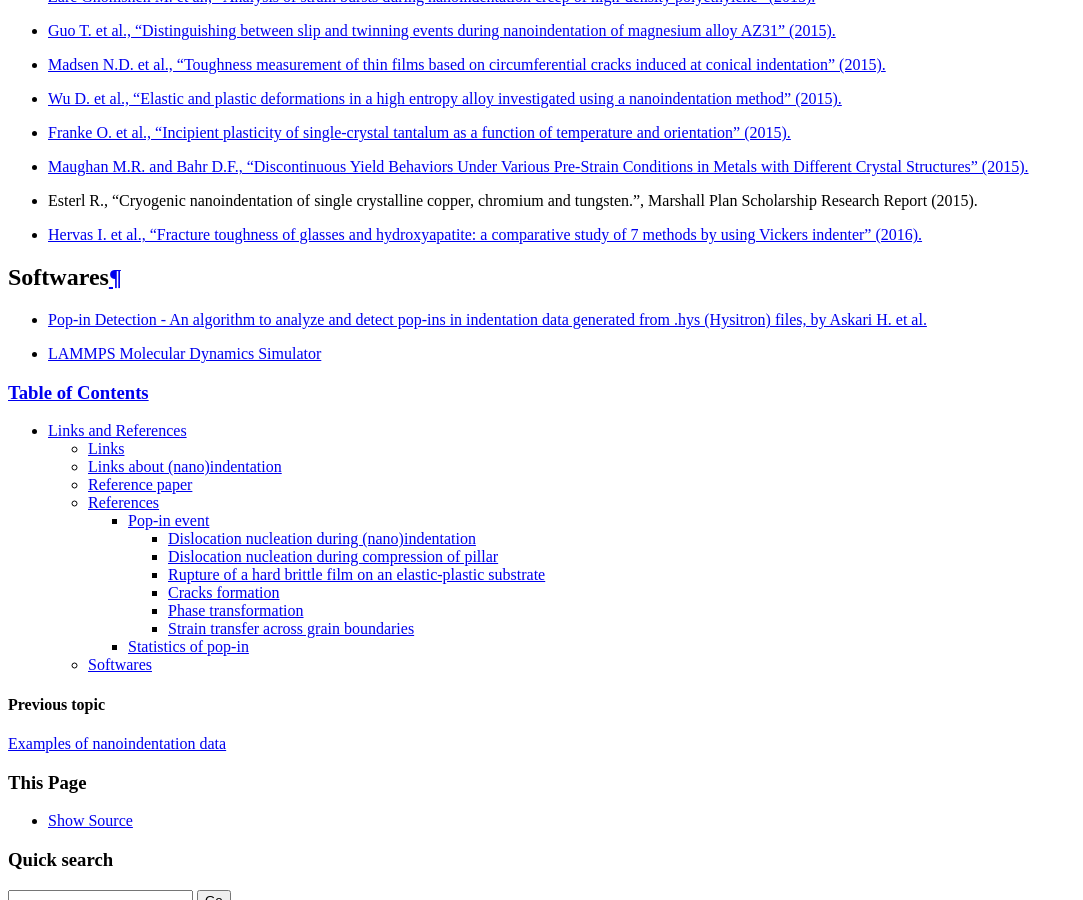
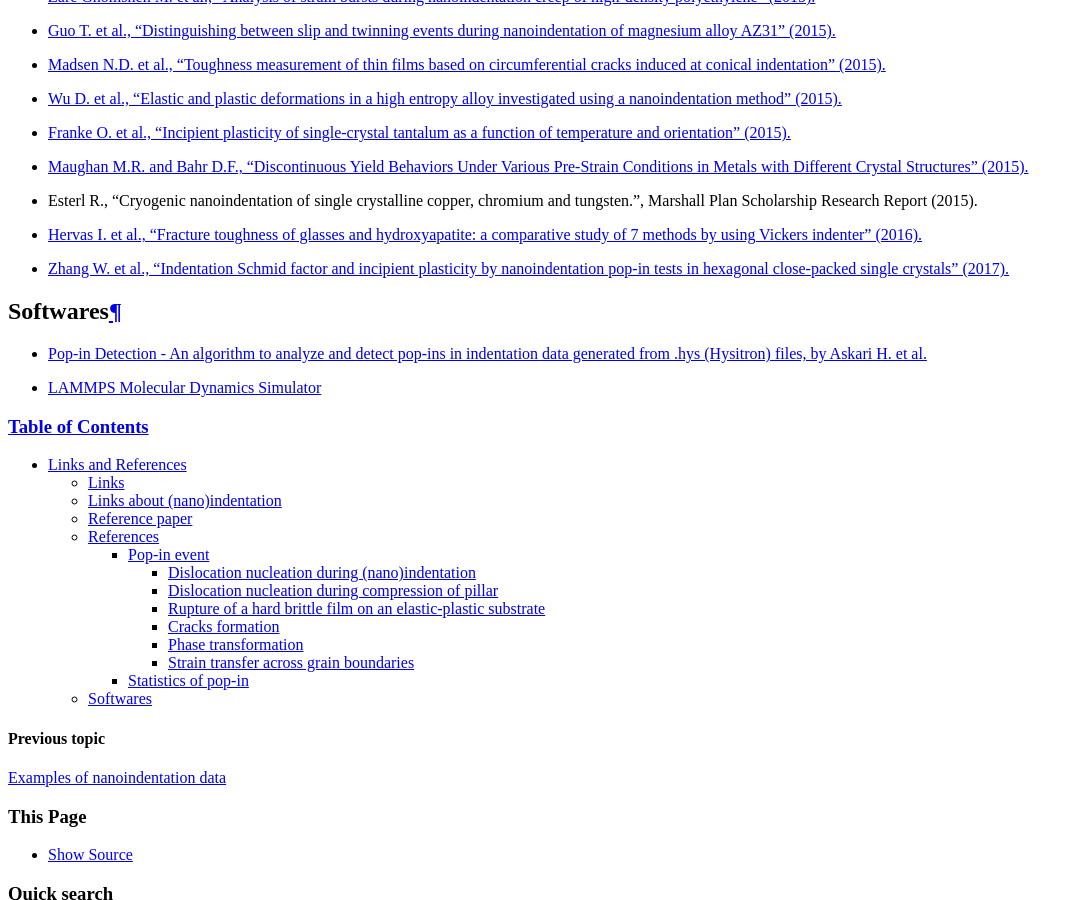
Before and after one commit to DavidMercier/PopIn, a Sphinx documentation site: the page built from doc/links_ref.rst, in a window 1280 px wide and 900 px high, scrolled down 7866 px. Shown: the whole window, without its empty margins (0-1083 px from the left). Built offline with Sphinx 7.4.7, drawn with Linux system fonts in a browser that asks for light colours; comment, search, counter and statistics services are not loaded.

Commit message:
Update links_ref.rst

```diff
--- a/doc/links_ref.rst
+++ b/doc/links_ref.rst
@@ -264,6 +264,7 @@ Statistics of pop-in
 * `Maughan M.R. and Bahr D.F., "Discontinuous Yield Behaviors Under Various Pre-Strain Conditions in Metals with Different Crystal Structures" (2015). <http://dx.doi.org/10.1080/21663831.2015.1121166>`_
 * Esterl R., "Cryogenic nanoindentation of single crystalline copper, chromium and tungsten.", Marshall Plan Scholarship Research Report (2015).
 * `Hervas I. et al., "Fracture toughness of glasses and hydroxyapatite: a comparative study of 7 methods by using Vickers indenter" (2016). <http://dx.doi.org/10.1016/j.ceramint.2016.05.030>`_
+* `Zhang W. et al., "Indentation Schmid factor and incipient plasticity by nanoindentation pop-in tests in hexagonal close-packed single crystals" (2017). <http://dx.doi.org/10.1016/j.actamat.2017.05.058>`_
 
 Softwares
 ###########
```
